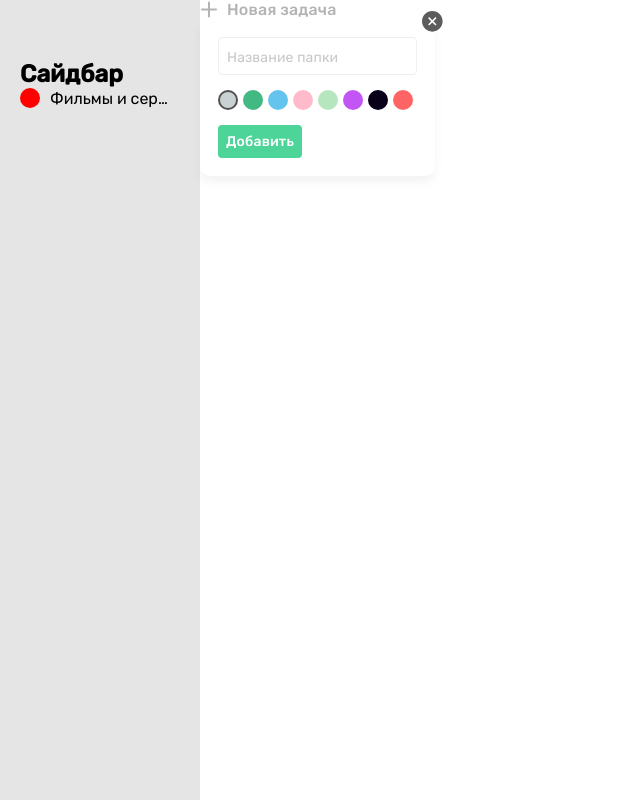
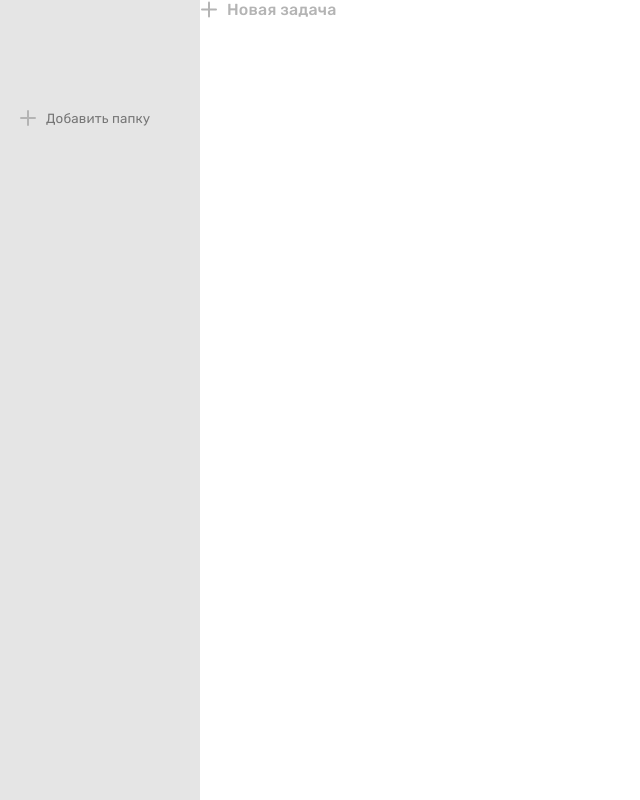
Before and after one commit to Dastan64/todo-list, a React (Create React App) app: page / in a window 1280 px wide. Shown: the whole page, without its empty margins (0-640 px from the left). Built offline with nearby package versions, Linux system fonts and the light colour scheme.

Commit message:
Добавил добавление новой папки в список с уникальным цветом и названием

```diff
--- a/src/App.jsx
+++ b/src/App.jsx
@@ -1,8 +1,7 @@
 import { useState } from 'react/cjs/react.development';
 import './App.scss';
-import addTask from "./assets/images/add-task.svg";
+import addTask from './assets/images/add-task.svg';
 import Aside from './components/Aside/Aside';
-import CreateFolderPopup from './components/CreateFolderPopup/CreateFolderPopup';
 import TasksForm from './components/TasksForm/TasksForm';
 import TasksList from './components/TasksList/TasksList';
 
@@ -16,23 +15,27 @@ function App() {
   }
 
   function deleteTask(task) {
-    setTasks(tasks.filter(t => t.id !== task.id))
+    setTasks(tasks.filter((t) => t.id !== task.id));
   }
 
   return (
-    <div className="app">
-      <div className="app__left">
+    <div className='app'>
+      <div className='app__left'>
         <Aside></Aside>
       </div>
-      <div className="app__right">
+      <div className='app__right'>
         <TasksList tasks={tasks} deleteTask={deleteTask}></TasksList>
 
-        <div className={`app__add-task ${isOpen ? "app__add-task--hidden" : ""}`} onClick={() => setIsOpen(true)}>
-          <img src={addTask} alt="" />
+        <div
+          className={`app__add-task ${isOpen ? 'app__add-task--hidden' : ''}`}
+          onClick={() => setIsOpen(true)}>
+          <img src={addTask} alt='' />
           <p>Новая задача</p>
         </div>
-        <TasksForm createTask={createTask} isOpen={isOpen} setIsOpen={setIsOpen}></TasksForm>
-        <CreateFolderPopup></CreateFolderPopup>
+        <TasksForm
+          createTask={createTask}
+          isOpen={isOpen}
+          setIsOpen={setIsOpen}></TasksForm>
       </div>
     </div>
   );
--- a/src/components/Aside/Aside.jsx
+++ b/src/components/Aside/Aside.jsx
@@ -1,13 +1,86 @@
 import { useState } from 'react/cjs/react.development';
-import FolderItem from '../FolderLink/FolderItem';
+import { v4 as uuidv4 } from 'uuid';
+
+import FolderItem from '../FolderItem/FolderItem';
+import CreateFolderPopup from '../CreateFolderPopup/CreateFolderPopup';
+import addTask from '../../assets/images/add-task.svg';
 import './Aside.scss';
+import FoldersList from '../FoldersList/FoldersList';
 
 function Aside() {
+  const [isPopupActive, setIsPopupActive] = useState(false);
   const [folders, setFolders] = useState([]);
+  const [selectedColor, setSelectedColor] = useState('#C9D1D3');
+  const [colors, setColors] = useState([
+    {
+      color: '#C9D1D3',
+      id: uuidv4(),
+    },
+    {
+      color: '#42B883',
+      id: uuidv4(),
+    },
+    {
+      color: '#64C4ED',
+      id: uuidv4(),
+    },
+    {
+      color: '#FFBBCC',
+      id: uuidv4(),
+    },
+    {
+      color: '#B6E6BD',
+      id: uuidv4(),
+    },
+    {
+      color: '#C355F5',
+      id: uuidv4(),
+    },
+    {
+      color: '#09011A',
+      id: uuidv4(),
+    },
+    {
+      color: '#FF6464',
+      id: uuidv4(),
+    },
+  ]);
+
+  function createFolder(newFolder) {
+    setFolders([...folders, newFolder]);
+  }
+
+  function changeSelectedColor(color) {
+    setSelectedColor(color);
+  }
+
+  const foldersList = folders.map((item) => {
+    return (
+      <FolderItem
+        folder={item}
+        key={item.id}
+        selectedColor={selectedColor}></FolderItem>
+    );
+  });
   return (
     <aside className='aside'>
-      <h1>Сайдбар</h1>
-      <FolderItem></FolderItem>
+      <FoldersList foldersList={foldersList} />
+      <button
+        className='aside__btn'
+        type='button'
+        onClick={() => setIsPopupActive(true)}>
+        <img src={addTask} alt='' />
+        Добавить папку
+      </button>
+      <CreateFolderPopup
+        isPopupActive={isPopupActive}
+        setIsPopupActive={setIsPopupActive}
+        colors={colors}
+        selectedColor={selectedColor}
+        changeSelectedColor={changeSelectedColor}
+        setColors={setColors}
+        createFolder={createFolder}
+      />
     </aside>
   );
 }
--- a/src/components/Aside/Aside.scss
+++ b/src/components/Aside/Aside.scss
@@ -1,5 +1,24 @@
 .aside {
+    position: relative;
     background-color: #e5e5e5;
     height: 100%;
     padding: 60px 20px 0 20px;
+    &__btn {
+        display: flex;
+        align-items: center;
+        gap: 10px;
+        margin-top: 30px;
+        border: none;
+        background-color: transparent;
+        color: #767676;
+        letter-spacing: 0.15px;
+        font-family: "Rubik", "Segoe UI", Tahoma, Geneva, Verdana, sans-serif;
+        cursor: pointer;
+    }
+    &__list {
+        display: flex;
+        flex-direction: column;
+        gap: 20px;
+        margin-top: 20px;
+    }
 }
--- a/src/components/Button/Button.jsx
+++ b/src/components/Button/Button.jsx
@@ -1,10 +1,14 @@
-import "./Button.scss";
-
+import './Button.scss';
 
 function Button({ children, bgcolor, color, ...props }) {
-    return (
-        <button style={{ backgroundColor: bgcolor, color }} className={`${props.className} button`}>{children}</button>
-    );
+  return (
+    <button
+      {...props}
+      style={{ backgroundColor: bgcolor, color }}
+      className={`${props.className} button`}>
+      {children}
+    </button>
+  );
 }
 
 export default Button;
--- a/src/components/CreateFolderPopup/CreateFolderPopup.jsx
+++ b/src/components/CreateFolderPopup/CreateFolderPopup.jsx
@@ -4,68 +4,68 @@ import './CreateFolderPopup.scss';
 import Button from '../Button/Button';
 import closePopupBtn from '../../assets/images/close-popup.svg';
 
-function CreateFolderPopup() {
-    const [selectedColor, setSelectedColor] = useState(0);
-    const [isPopupActive, setIsPopupActive] = useState(true);
-    const [colors, setColors] = useState([
-        {
-            color: '#C9D1D3',
+function CreateFolderPopup({
+  isPopupActive,
+  setIsPopupActive,
+  colors,
+  createFolder,
+  selectedColor,
+  changeSelectedColor,
+}) {
+  const [folder, setFolder] = useState({
+    name: '',
+  });
+
+  function addFolder() {
+    if (folder.name === '') {
+      return;
+    }
+    const newFolder = {
+      ...folder,
+      color: selectedColor,
       id: uuidv4(),
-        },
-        {
-            color: '#42B883',
-            id: uuidv4(),
-        },
-        {
-            color: '#64C4ED',
-            id: uuidv4(),
-        },
-        {
-            color: '#FFBBCC',
-            id: uuidv4(),
-        },
-        {
-            color: '#B6E6BD',
-            id: uuidv4(),
-        },
-        {
-            color: '#C355F5',
-            id: uuidv4(),
-        },
-        {
-            color: '#09011A',
-            id: uuidv4(),
-        },
-        {
-            color: '#FF6464',
-            id: uuidv4(),
-        },
-    ]);
+    };
+    createFolder(newFolder);
+    setFolder({
+      name: '',
+    });
+  }
 
-    const colorsList = colors.map((color, index) => (
+  const colorsList = colors.map((color) => (
     <span
-            className={`popup__color-option ${index === selectedColor ? 'popup__color-option--active' : ''
+      className={`popup__color-option ${
+        color.color === selectedColor ? 'popup__color-option--active' : ''
       }`}
       key={color.id}
       style={{ backgroundColor: `${color.color}` }}
       onClick={() => {
-                setSelectedColor(index)
+        changeSelectedColor(color.color);
       }}></span>
   ));
+
   return (
     <div className={`popup ${isPopupActive ? '' : 'popup--hidden'}`}>
       <div className='popup__content'>
-                <input type='text' className='popup__input' placeholder='Название папки' required />
+        <input
+          type='text'
+          value={folder.name}
+          className='popup__input'
+          placeholder='Название папки'
+          onChange={(e) => setFolder({ ...folder, name: e.target.value })}
+        />
         <div className='popup__colors'>{colorsList}</div>
-                <Button bgcolor='#4DD599' color='white' className='popup__btn'>
+        <Button
+          bgcolor='#4DD599'
+          color='white'
+          className='popup__btn'
+          onClick={addFolder}>
           Добавить
         </Button>
         <button
           type='button'
           className='popup__close-btn'
           title='Закрыть модальное окно'
-                    onClick={() => setIsPopupActive(!isPopupActive)}
-                >
+          onClick={() => setIsPopupActive(!isPopupActive)}>
           <img src={closePopupBtn} alt='' />
         </button>
       </div>
--- a/src/components/CreateFolderPopup/CreateFolderPopup.scss
+++ b/src/components/CreateFolderPopup/CreateFolderPopup.scss
@@ -1,4 +1,7 @@
 .popup {
+    position: absolute;
+    top: 50%;
+    right: -30%;
     background-color: #fff;
     box-shadow: 0px 6px 10px rgba(0, 0, 0, 0.05);
     border-radius: 10px;
--- /dev/null
+++ b/src/components/FolderItem/FolderItem.jsx
@@ -0,0 +1,20 @@
+import { useState } from 'react/cjs/react.development';
+import './FolderItem.scss';
+
+function FolderItem({ folder, selectedColor }) {
+  const { name } = folder;
+  const [color, setColor] = useState(selectedColor);
+
+  return (
+    <li className='folder-item'>
+      <span
+        style={{ backgroundColor: color }}
+        className='folder-item__circle'></span>
+      <a className='folder-item__link' href='https://www.yandex.ru'>
+        <p className='folder-item__text'>{name}</p>
+      </a>
+    </li>
+  );
+}
+
+export default FolderItem;
--- a/src/components/FolderLink/FolderItem.scss
+++ b/src/components/FolderItem/FolderItem.scss
@@ -2,6 +2,7 @@
     display: flex;
     align-items: center;
     gap: 10px;
+    font-weight: 500;
     &__link {
         text-decoration: none;
         color: #000;
--- a/src/components/FolderLink/FolderItem.jsx
+++ /dev/null
@@ -1,16 +0,0 @@
-import './FolderItem.scss';
-
-function FolderItem() {
-  return (
-    <li className='folder-item'>
-      <span
-        style={{ backgroundColor: 'red' }}
-        className='folder-item__circle'></span>
-      <a className='folder-item__link' href='https://www.yandex.ru'>
-        <p className='folder-item__text'>Фильмы и сериалы</p>
-      </a>
-    </li>
-  );
-}
-
-export default FolderItem;
--- /dev/null
+++ b/src/components/FoldersList/FoldersList.jsx
@@ -0,0 +1,5 @@
+function FoldersList({ foldersList }) {
+  return <div className='aside__list'>{foldersList}</div>;
+}
+
+export default FoldersList;
```
Also changed, not shown: src/components/TasksForm/TasksForm.jsx (+26 -9 lines). Lines whose indentation alone changed are shown as unchanged.
